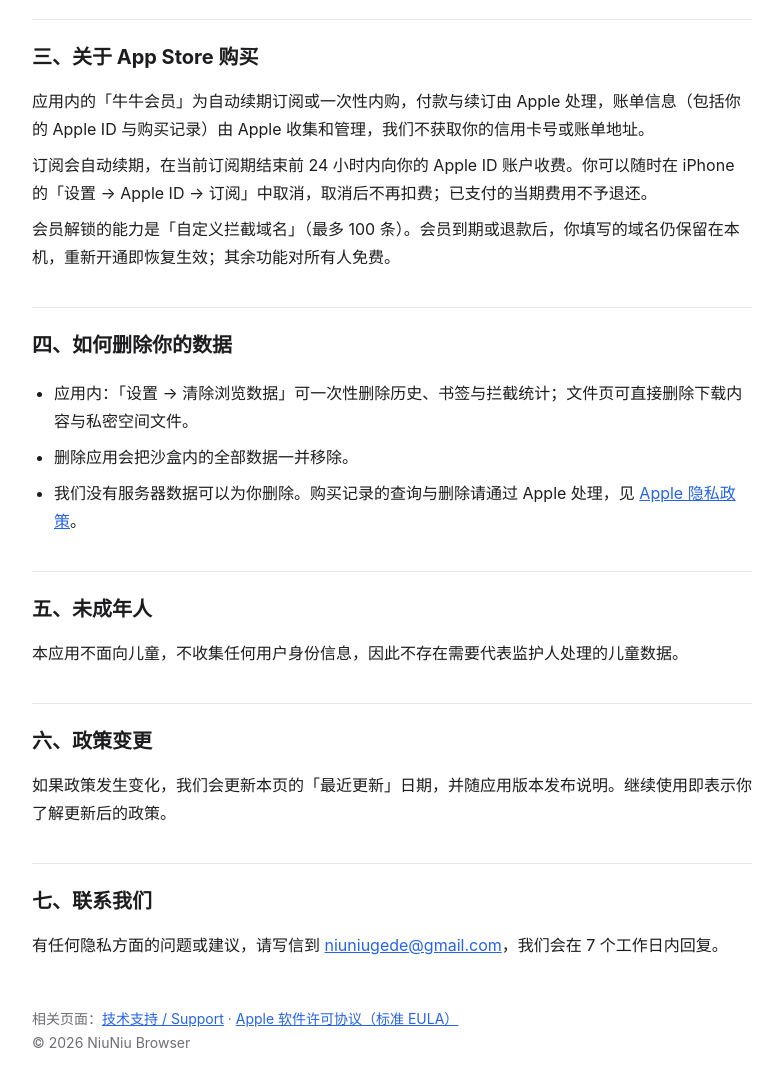
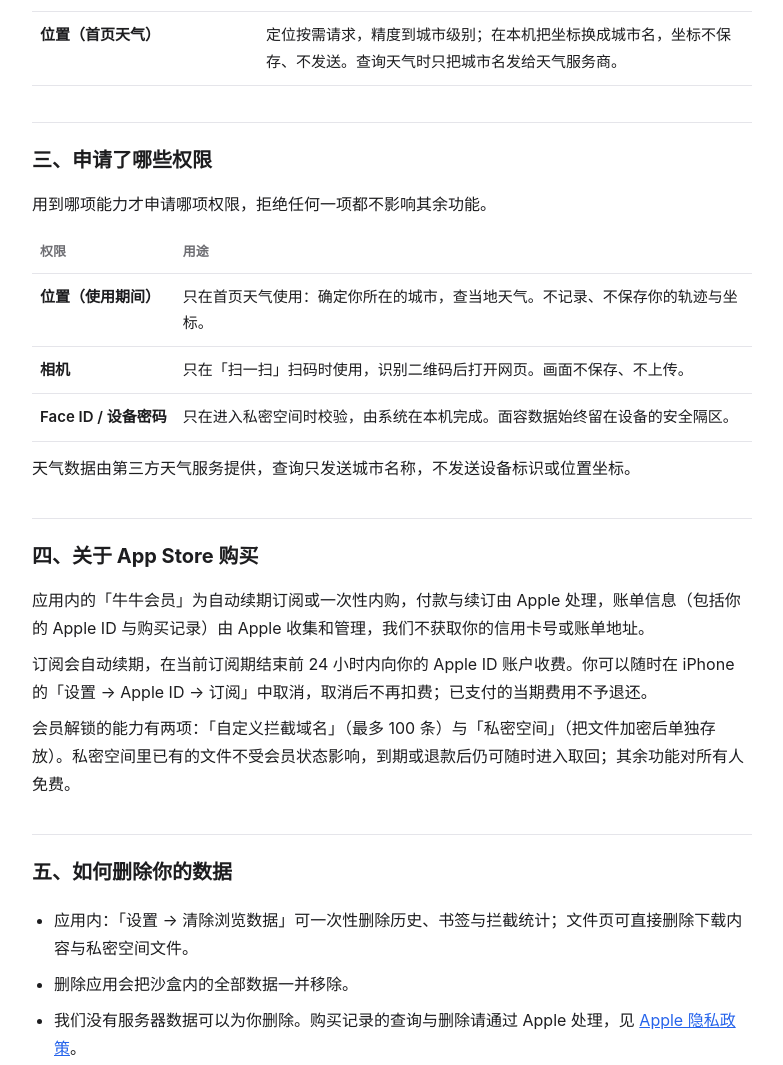
Before and after one commit to app111/privacy, a plain HTML site: page niuniu-privacy.html in a window 1280 px wide. Shown: the part 1040-2105 px from the top of the page, without its empty margins (248-1031 px from the left). Drawn offline with Linux system fonts and the light colour scheme.

Commit message:
NiuNiu: 隐私政策补权限章节（定位/相机/Face ID），会员改两项能力
首页天气实际会请求定位，旧页写「不申请定位」与实现不符；会员除自定义拦截
域名外还解锁私密空间加密移入，支持页同步。

```diff
--- a/niuniu-privacy.html
+++ b/niuniu-privacy.html
@@ -28,14 +28,14 @@
 <main>
   <h1>隐私政策</h1>
   <p class="meta">牛牛浏览器（NiuNiu Browser）<br>
-  最近更新：2026 年 10 月 16 日 · 适用于版本 1.1 及之后<br>
+  最近更新：2026 年 10 月 29 日 · 适用于版本 1.1 及之后</p>
 
-  <p class="lead">牛牛浏览器不收集你的数据。浏览记录、书签、下载文件和私密空间内容全部只保存在你自己的设备上，不上传、不同步、不共享。</p>
+  <p class="lead">牛牛浏览器不收集你的数据。浏览记录、书签、下载文件和私密空间内容全部只保存在你自己的设备上，不上传、不同步、不共享。首页天气会用到定位，我们只用它确定你所在的城市，不记录、也不保存你的位置。</p>
   <p>本应用由个人开发者开发并运营，没有账号系统，也没有服务器。</p>
 
   <h2>一、我们不会做的事</h2>
   <ul>
-    <li>不申请相机、麦克风、定位、通讯录、照片图库权限，也不申请 App 跟踪授权（不读取 IDFA）。</li>
+    <li>不申请麦克风、通讯录、照片图库权限，也不申请 App 跟踪授权（不读取 IDFA）。</li>
     <li>不接入任何第三方统计、崩溃分析、广告或推送 SDK。应用内没有广告位。</li>
     <li>不读取、不上传你在浏览器里访问的网页内容、搜索词、Cookie 或账号信息。</li>
     <li>不存储也不传输你的面容信息。私密空间使用系统 Face ID 本地校验，面容数据始终留在设备的安全隔区里。</li>
@@ -49,27 +49,38 @@
     <tr><td>私密空间文件</td><td>存于本设备应用沙盒的独立目录，使用 iOS 钥匙串生成的密钥加密，密钥不离开这台设备。</td></tr>
     <tr><td>广告拦截统计与自定义拦截域名</td><td>仅存于本设备。拦截规则由系统的网络内容规则在本机生效，不经过任何服务器。</td></tr>
     <tr><td>会员与购买状态</td><td>由 App Store 的 StoreKit 在本机校验，本应用不上传交易信息，也没有服务端可供查询。</td></tr>
+    <tr><td>位置（首页天气）</td><td>定位按需请求，精度到城市级别；在本机把坐标换成城市名，坐标不保存、不发送。查询天气时只把城市名发给天气服务商。</td></tr>
   </table>
 
-  <h2>三、关于 App Store 购买</h2>
+  <h2>三、申请了哪些权限</h2>
+  <p>用到哪项能力才申请哪项权限，拒绝任何一项都不影响其余功能。</p>
+  <table>
+    <tr><th>权限</th><th>用途</th></tr>
+    <tr><td>位置（使用期间）</td><td>只在首页天气使用：确定你所在的城市，查当地天气。不记录、不保存你的轨迹与坐标。</td></tr>
+    <tr><td>相机</td><td>只在「扫一扫」扫码时使用，识别二维码后打开网页。画面不保存、不上传。</td></tr>
+    <tr><td>Face ID / 设备密码</td><td>只在进入私密空间时校验，由系统在本机完成。面容数据始终留在设备的安全隔区。</td></tr>
+  </table>
+  <p>天气数据由第三方天气服务提供，查询只发送城市名称，不发送设备标识或位置坐标。</p>
+
+  <h2>四、关于 App Store 购买</h2>
   <p>应用内的「牛牛会员」为自动续期订阅或一次性内购，付款与续订由 Apple 处理，账单信息（包括你的 Apple ID 与购买记录）由 Apple 收集和管理，我们不获取你的信用卡号或账单地址。</p>
   <p>订阅会自动续期，在当前订阅期结束前 24 小时内向你的 Apple ID 账户收费。你可以随时在 iPhone 的「设置 → Apple ID → 订阅」中取消，取消后不再扣费；已支付的当期费用不予退还。</p>
-  <p>会员解锁的能力是「自定义拦截域名」（最多 100 条）。会员到期或退款后，你填写的域名仍保留在本机，重新开通即恢复生效；其余功能对所有人免费。</p>
+  <p>会员解锁的能力有两项：「自定义拦截域名」（最多 100 条）与「私密空间」（把文件加密后单独存放）。私密空间里已有的文件不受会员状态影响，到期或退款后仍可随时进入取回；其余功能对所有人免费。</p>
 
-  <h2>四、如何删除你的数据</h2>
+  <h2>五、如何删除你的数据</h2>
   <ul>
     <li>应用内：「设置 → 清除浏览数据」可一次性删除历史、书签与拦截统计；文件页可直接删除下载内容与私密空间文件。</li>
     <li>删除应用会把沙盒内的全部数据一并移除。</li>
     <li>我们没有服务器数据可以为你删除。购买记录的查询与删除请通过 Apple 处理，见 <a href="https://www.apple.com/legal/privacy/">Apple 隐私政策</a>。</li>
   </ul>
 
-  <h2>五、未成年人</h2>
+  <h2>六、未成年人</h2>
   <p>本应用不面向儿童，不收集任何用户身份信息，因此不存在需要代表监护人处理的儿童数据。</p>
 
-  <h2>六、政策变更</h2>
+  <h2>七、政策变更</h2>
   <p>如果政策发生变化，我们会更新本页的「最近更新」日期，并随应用版本发布说明。继续使用即表示你了解更新后的政策。</p>
 
-  <h2>七、联系我们</h2>
+  <h2>八、联系我们</h2>
   <p>有任何隐私方面的问题或建议，请写信到 <a href="mailto:niuniugede@gmail.com">niuniugede@gmail.com</a>，我们会在 7 个工作日内回复。</p>
 
   <footer>
```
Also changed, not shown: niuniu-support.html (+1 -1 lines).
